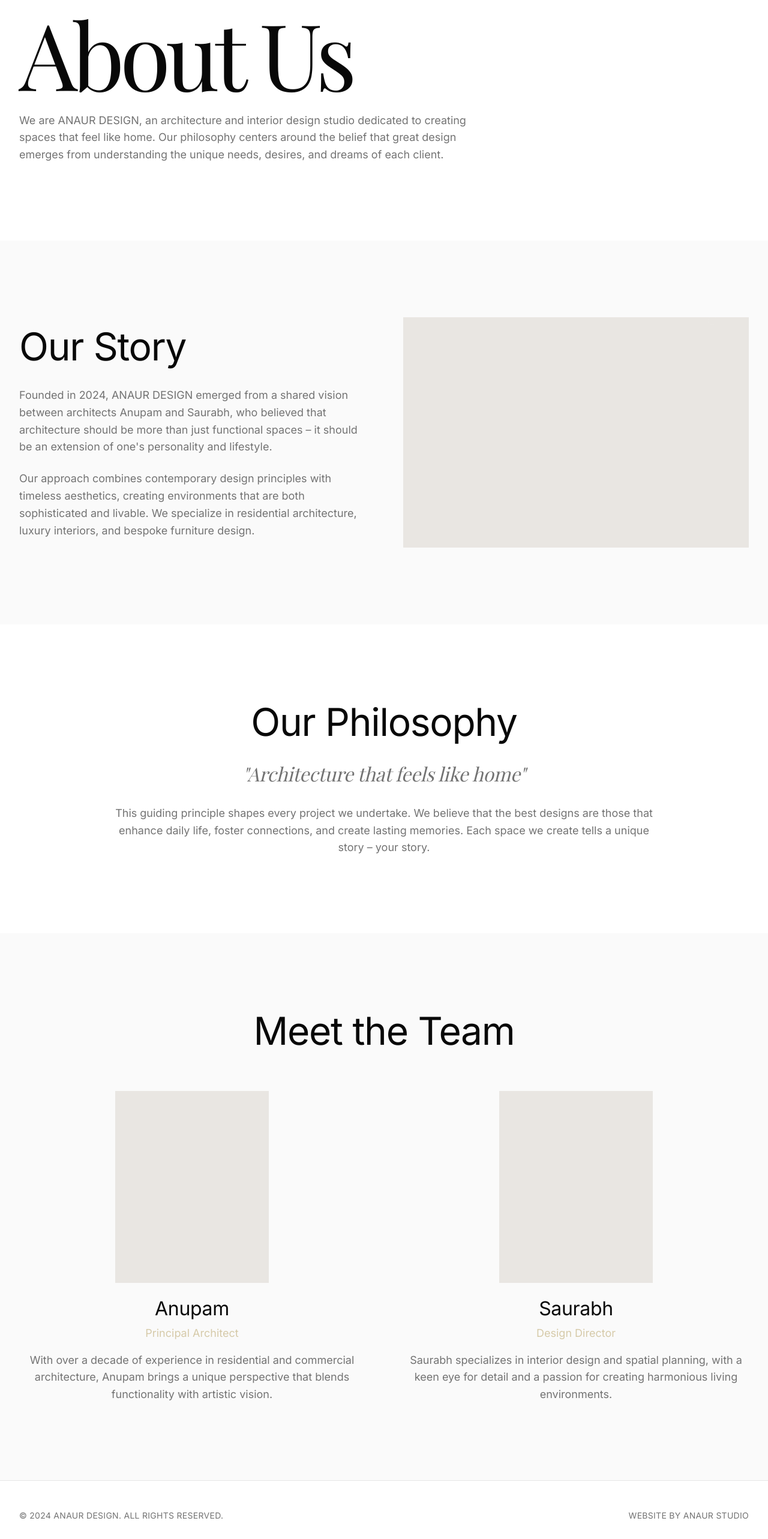
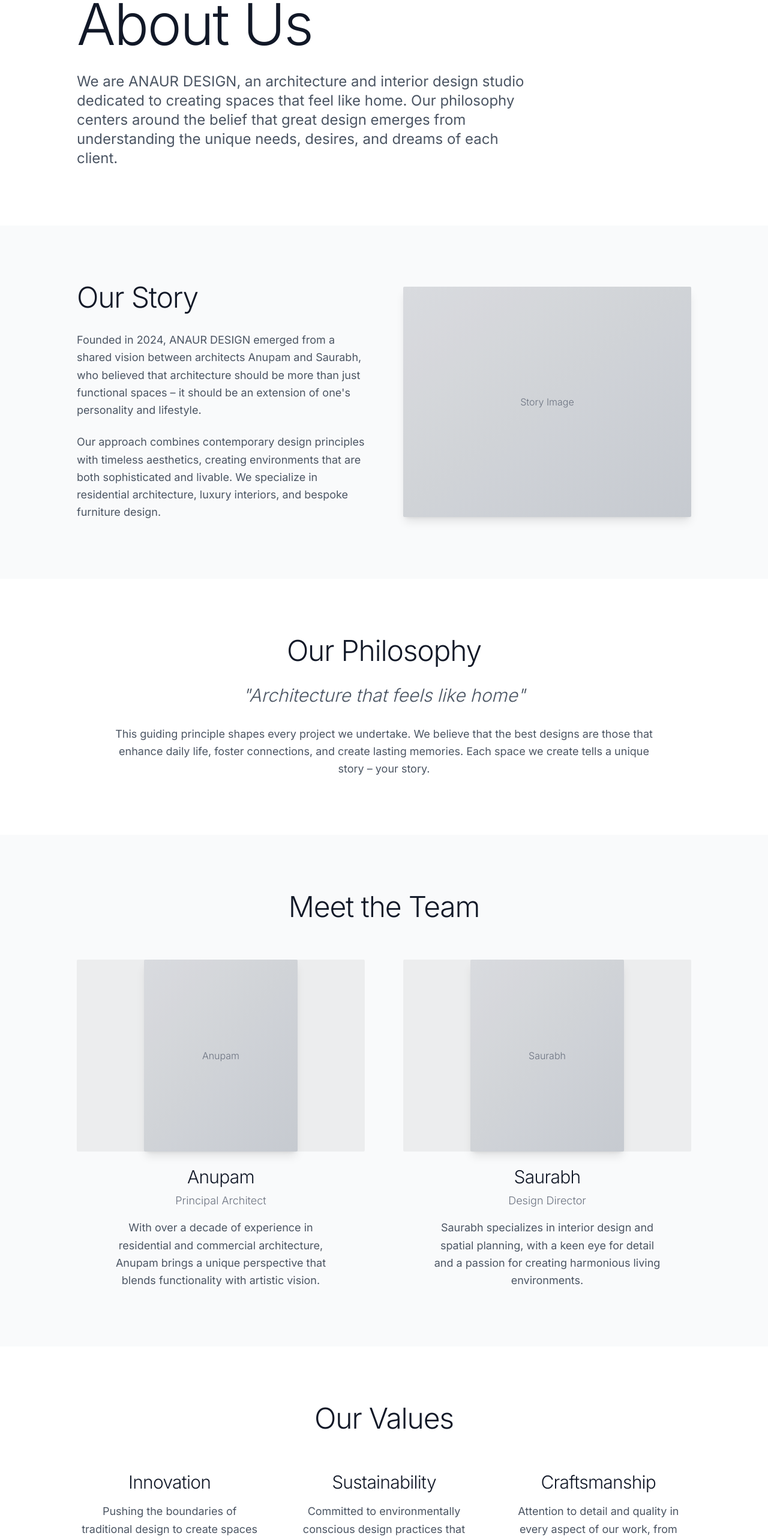
Before and after one commit to anupamtare12/auroria-canvas-system, a React (Vite) app: page /about in a window 1280 px wide. Shown: the part 200-2766 px from the top of the page at 60% size. Built offline with nearby package versions, Linux system fonts and the light colour scheme; a web font is replaced by a local one.

Commit message:
Update About.tsx

```diff
--- a/src/pages/About.tsx
+++ b/src/pages/About.tsx
@@ -1,25 +1,21 @@
-import { motion } from "framer-motion";
-import Navigation from "@/components/Navigation";
-import CustomCursor from "@/components/CustomCursor";
+import React from 'react';
+import { motion } from 'framer-motion';
 
 const About = () => {
   return (
-    <div className="min-h-screen bg-background text-foreground">
-      <CustomCursor />
-      <Navigation />
-
+    <div className="min-h-screen bg-white text-gray-900">
       <main className="pt-24">
         {/* Hero Section */}
-        <section className="section-padding">
-          <div className="container-luxury">
+        <section className="py-16 md:py-24">
+          <div className="max-w-6xl mx-auto px-8 md:px-16">
             <motion.div
               initial={{ opacity: 0, y: 50 }}
               animate={{ opacity: 1, y: 0 }}
               transition={{ duration: 1 }}
               className="max-w-4xl"
             >
-              <h1 className="text-hero font-display mb-8">About Us</h1>
-              <p className="text-body text-muted-foreground max-w-3xl">
+              <h1 className="text-5xl md:text-7xl lg:text-8xl font-light mb-8 tracking-tight">About Us</h1>
+              <p className="text-xl md:text-2xl text-gray-600 max-w-3xl leading-relaxed">
                 We are ANAUR DESIGN, an architecture and interior design studio dedicated to creating spaces that feel like home. Our philosophy centers around the belief that great design emerges from understanding the unique needs, desires, and dreams of each client.
               </p>
             </motion.div>
@@ -27,8 +23,8 @@ const About = () => {
         </section>
 
         {/* Story Section */}
-        <section className="section-padding bg-surface">
-          <div className="container-luxury">
+        <section className="py-16 md:py-24 bg-gray-50">
+          <div className="max-w-6xl mx-auto px-8 md:px-16">
             <div className="grid lg:grid-cols-2 gap-16 items-center">
               <motion.div
                 initial={{ opacity: 0, x: -50 }}
@@ -36,12 +32,12 @@ const About = () => {
                 transition={{ duration: 0.8 }}
                 viewport={{ once: true }}
               >
-                <h2 className="text-heading mb-8">Our Story</h2>
+                <h2 className="text-4xl md:text-5xl font-light mb-8 tracking-tight">Our Story</h2>
                 <div className="space-y-6">
-                  <p className="text-body text-muted-foreground">
+                  <p className="text-lg text-gray-600 leading-relaxed">
                     Founded in 2024, ANAUR DESIGN emerged from a shared vision between architects Anupam and Saurabh, who believed that architecture should be more than just functional spaces – it should be an extension of one's personality and lifestyle.
                   </p>
-                  <p className="text-body text-muted-foreground">
+                  <p className="text-lg text-gray-600 leading-relaxed">
                     Our approach combines contemporary design principles with timeless aesthetics, creating environments that are both sophisticated and livable. We specialize in residential architecture, luxury interiors, and bespoke furniture design.
                   </p>
                 </div>
@@ -52,15 +48,21 @@ const About = () => {
                 whileInView={{ opacity: 1, x: 0 }}
                 transition={{ duration: 0.8 }}
                 viewport={{ once: true }}
-                className="bg-beige h-96 rounded-sm"
-              />
+                className="relative"
+              >
+                <div className="bg-gradient-to-br from-gray-200 to-gray-300 h-96 rounded-lg shadow-lg">
+                  <div className="absolute inset-0 bg-black/5 rounded-lg flex items-center justify-center">
+                    <span className="text-gray-500 font-light">Story Image</span>
+                  </div>
+                </div>
+              </motion.div>
             </div>
           </div>
         </section>
 
         {/* Philosophy Section */}
-        <section className="section-padding">
-          <div className="container-luxury">
+        <section className="py-16 md:py-24">
+          <div className="max-w-6xl mx-auto px-8 md:px-16">
             <motion.div
               initial={{ opacity: 0, y: 50 }}
               whileInView={{ opacity: 1, y: 0 }}
@@ -68,11 +70,11 @@ const About = () => {
               viewport={{ once: true }}
               className="text-center max-w-4xl mx-auto"
             >
-              <h2 className="text-heading mb-8">Our Philosophy</h2>
-              <blockquote className="text-subheading font-display italic text-muted-foreground mb-8">
+              <h2 className="text-4xl md:text-5xl font-light mb-8 tracking-tight">Our Philosophy</h2>
+              <blockquote className="text-2xl md:text-3xl font-light italic text-gray-600 mb-8 leading-relaxed">
                 "Architecture that feels like home"
               </blockquote>
-              <p className="text-body text-muted-foreground">
+              <p className="text-lg text-gray-600 leading-relaxed">
                 This guiding principle shapes every project we undertake. We believe that the best designs are those that enhance daily life, foster connections, and create lasting memories. Each space we create tells a unique story – your story.
               </p>
             </motion.div>
@@ -80,14 +82,14 @@ const About = () => {
         </section>
 
         {/* Team Section */}
-        <section className="section-padding bg-surface">
-          <div className="container-luxury">
+        <section className="py-16 md:py-24 bg-gray-50">
+          <div className="max-w-6xl mx-auto px-8 md:px-16">
             <motion.h2
               initial={{ opacity: 0, y: 30 }}
               whileInView={{ opacity: 1, y: 0 }}
               transition={{ duration: 0.6 }}
               viewport={{ once: true }}
-              className="text-heading text-center mb-16"
+              className="text-4xl md:text-5xl font-light text-center mb-16 tracking-tight"
             >
               Meet the Team
             </motion.h2>
@@ -113,10 +115,60 @@ const About = () => {
                   viewport={{ once: true }}
                   className="text-center"
                 >
-                  <div className="bg-beige h-80 w-64 mx-auto mb-6 rounded-sm" />
-                  <h3 className="text-subheading mb-2">{member.name}</h3>
-                  <p className="text-body text-accent mb-4">{member.role}</p>
-                  <p className="text-body text-muted-foreground">{member.description}</p>
+                  <div className="relative mx-auto mb-6">
+                    <div className="bg-gradient-to-br from-gray-200 to-gray-300 h-80 w-64 mx-auto rounded-lg shadow-lg">
+                      <div className="absolute inset-0 bg-black/5 rounded-lg flex items-center justify-center">
+                        <span className="text-gray-500 font-light">{member.name}</span>
+                      </div>
+                    </div>
+                  </div>
+                  <h3 className="text-2xl md:text-3xl font-light mb-2 tracking-tight">{member.name}</h3>
+                  <p className="text-lg text-gray-500 mb-4 font-light">{member.role}</p>
+                  <p className="text-lg text-gray-600 leading-relaxed max-w-sm mx-auto">{member.description}</p>
+                </motion.div>
+              ))}
+            </div>
+          </div>
+        </section>
+
+        {/* Values Section */}
+        <section className="py-16 md:py-24">
+          <div className="max-w-6xl mx-auto px-8 md:px-16">
+            <motion.h2
+              initial={{ opacity: 0, y: 30 }}
+              whileInView={{ opacity: 1, y: 0 }}
+              transition={{ duration: 0.6 }}
+              viewport={{ once: true }}
+              className="text-4xl md:text-5xl font-light text-center mb-16 tracking-tight"
+            >
+              Our Values
+            </motion.h2>
+
+            <div className="grid md:grid-cols-3 gap-12">
+              {[
+                {
+                  title: "Innovation",
+                  description: "Pushing the boundaries of traditional design to create spaces that are both timeless and contemporary."
+                },
+                {
+                  title: "Sustainability",
+                  description: "Committed to environmentally conscious design practices that benefit both our clients and the planet."
+                },
+                {
+                  title: "Craftsmanship",
+                  description: "Attention to detail and quality in every aspect of our work, from concept to completion."
+                }
+              ].map((value, index) => (
+                <motion.div
+                  key={value.title}
+                  initial={{ opacity: 0, y: 30 }}
+                  whileInView={{ opacity: 1, y: 0 }}
+                  transition={{ duration: 0.6, delay: index * 0.2 }}
+                  viewport={{ once: true }}
+                  className="text-center"
+                >
+                  <h3 className="text-2xl md:text-3xl font-light mb-4 tracking-tight">{value.title}</h3>
+                  <p className="text-lg text-gray-600 leading-relaxed">{value.description}</p>
                 </motion.div>
               ))}
             </div>
@@ -125,13 +177,13 @@ const About = () => {
       </main>
 
       {/* Footer */}
-      <footer className="py-12 border-t border-border">
-        <div className="container-luxury">
+      <footer className="py-12 border-t border-gray-200">
+        <div className="max-w-6xl mx-auto px-8 md:px-16">
           <div className="flex flex-col md:flex-row justify-between items-center">
-            <div className="text-caption text-muted-foreground mb-4 md:mb-0">
+            <div className="text-sm text-gray-500 mb-4 md:mb-0 tracking-wide">
               © 2024 ANAUR DESIGN. ALL RIGHTS RESERVED.
             </div>
-            <div className="text-caption text-muted-foreground">
+            <div className="text-sm text-gray-500 tracking-wide">
               WEBSITE BY ANAUR STUDIO
             </div>
           </div>
```
